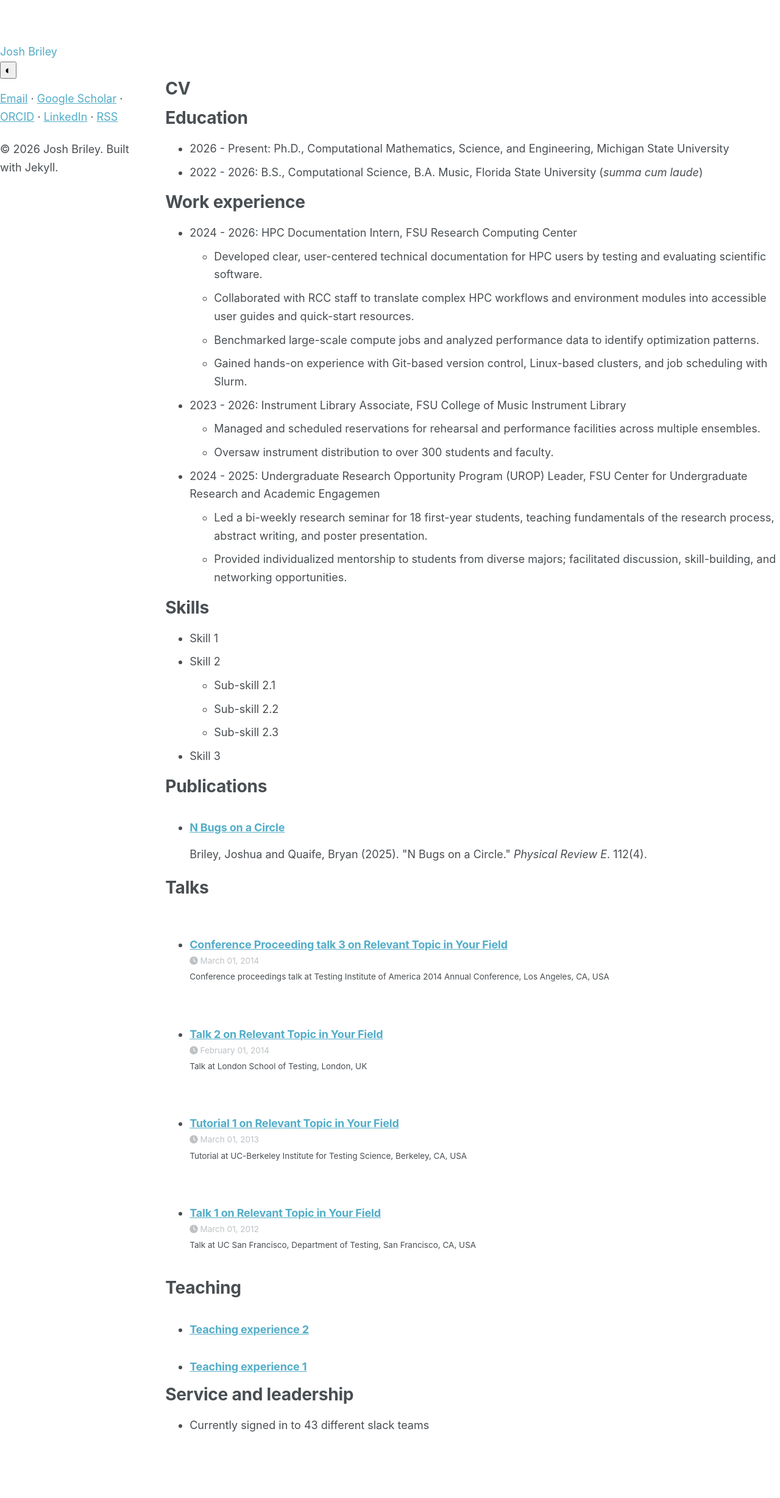
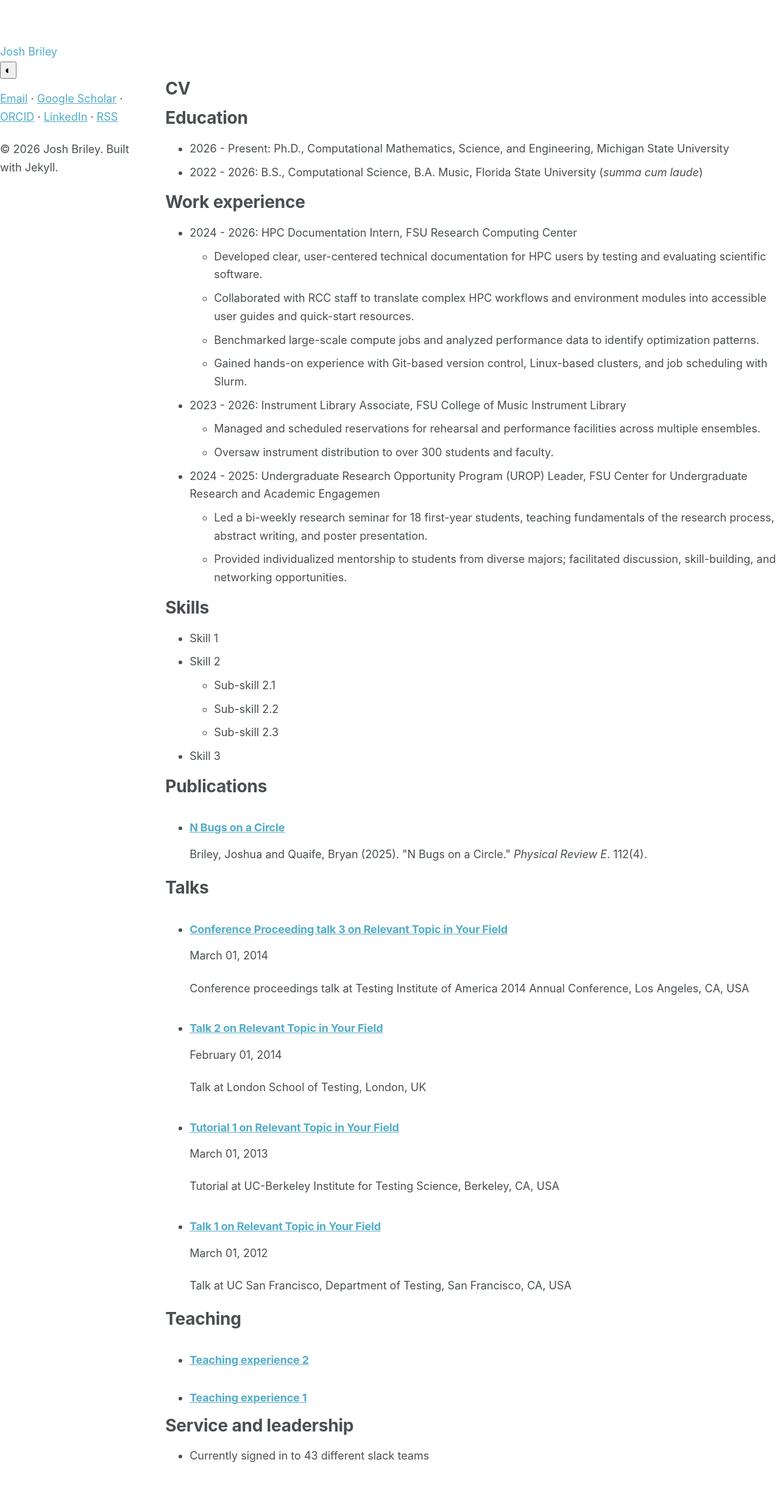
Before and after one commit to joshbriley/joshbriley.github.io, a Jekyll site: the page built from _pages/cv.md, in a window 1280 px wide. Shown: the whole page at 61% size. Built offline with Jekyll 4.4.1, drawn with Linux system fonts in a browser that asks for light colours; before the commit the page ends 2405 px from its top, so only the background shows below that.

Commit message:
Refactor HTML structure for archive item display

```diff
--- a/_includes/archive-single-talk-cv.html
+++ b/_includes/archive-single-talk-cv.html
@@ -1,40 +1,11 @@
-{% include base_path %}
-
-{% if post.header.teaser %}
-  {% capture teaser %}{{ post.header.teaser }}{% endcapture %}
-{% else %}
-  {% assign teaser = site.teaser %}
-{% endif %}
-
 {% if post.id %}
   {% assign title = post.title | markdownify | remove: "<p>" | remove: "</p>" %}
 {% else %}
   {% assign title = post.title %}
 {% endif %}
 
-<div class="{{ include.type | default: "list" }}__item">
-  <article class="archive__item" itemscope itemtype="http://schema.org/CreativeWork">
-    <li>
-    {% if include.type == "grid" and teaser %}
-      <div class="archive__item-teaser">
-        <img src=
-          {% if teaser contains "://" %}
-            "{{ teaser }}"
-          {% else %}
-            "{{ teaser | prepend: "/images/" | prepend: base_path }}"
-          {% endif %}
-          alt="">
-      </div>
-    {% endif %}
-    <h3 class="archive__item-title" itemprop="headline">
-      {% if post.link %}
-        <a href="{{ post.link }}">{{ title }}</a> <a href="{{ base_path }}{{ post.url }}" rel="permalink"><i class="fa fa-link" aria-hidden="true" title="permalink"></i><span class="sr-only">Permalink</span></a>
-      {% else %}
-        <a href="{{ base_path }}{{ post.url }}" rel="permalink">{{ title }}</a>
-      {% endif %}
-    </h3>
-    {% if post.date %}<p class="page__meta"><i class="fa fa-clock" aria-hidden="true"></i> {{ post.date | date: '%B %d, %Y' }}</p>{% endif %}
-    {% if post.venue%}<p class="archive__item-excerpt" itemprop="description">{{post.type}} at {{ post.venue }},  {{post.location}}</p>{% endif %}
-    </li>
-  </article>
-</div>
+<li class="item">
+  <h3 class="item-title"><a href="{{ post.url }}">{{ title }}</a></h3>
+  <p class="item-meta muted">{% if post.date %}{{ post.date | date: "%B %d, %Y" }}{% endif %}</p>
+  {% if post.venue %}<p class="item-excerpt">{{ post.type }} at {{ post.venue }}{% if post.location %}, {{ post.location }}{% endif %}</p>{% endif %}
+</li>
```
